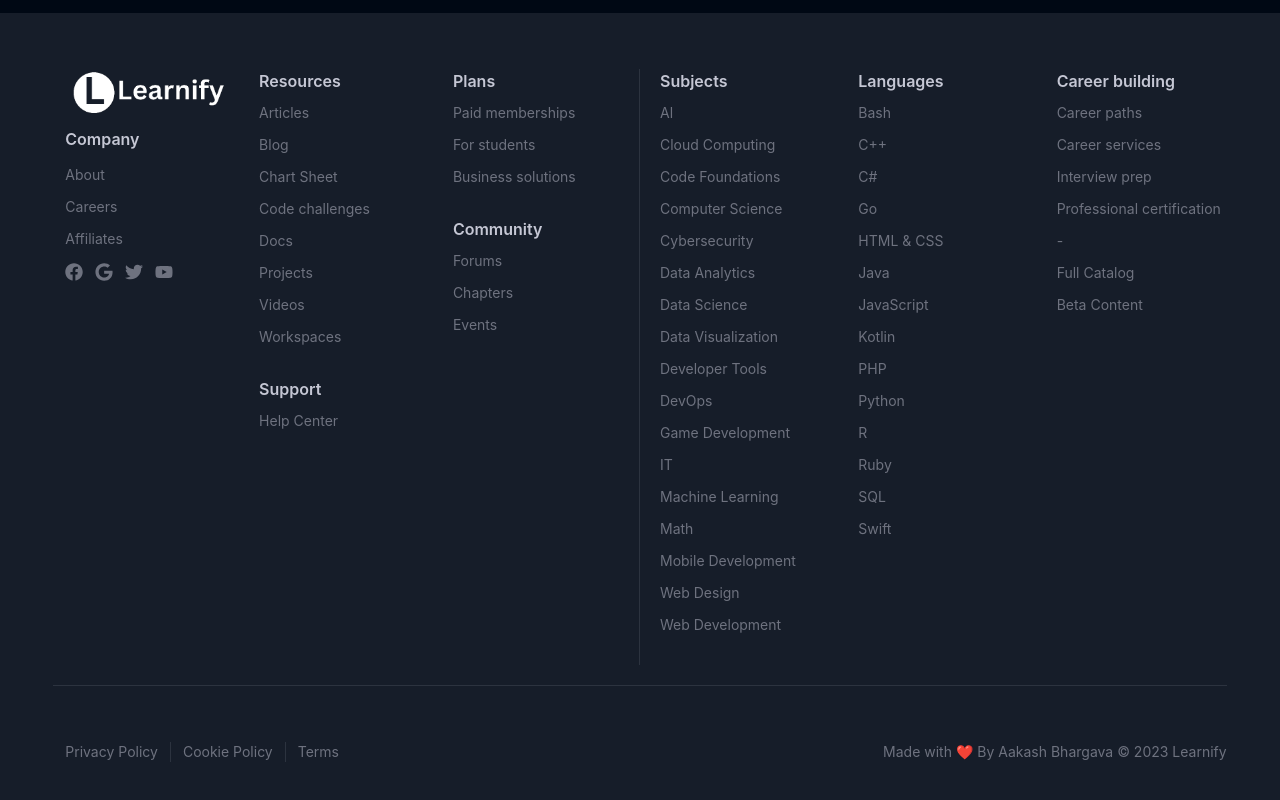
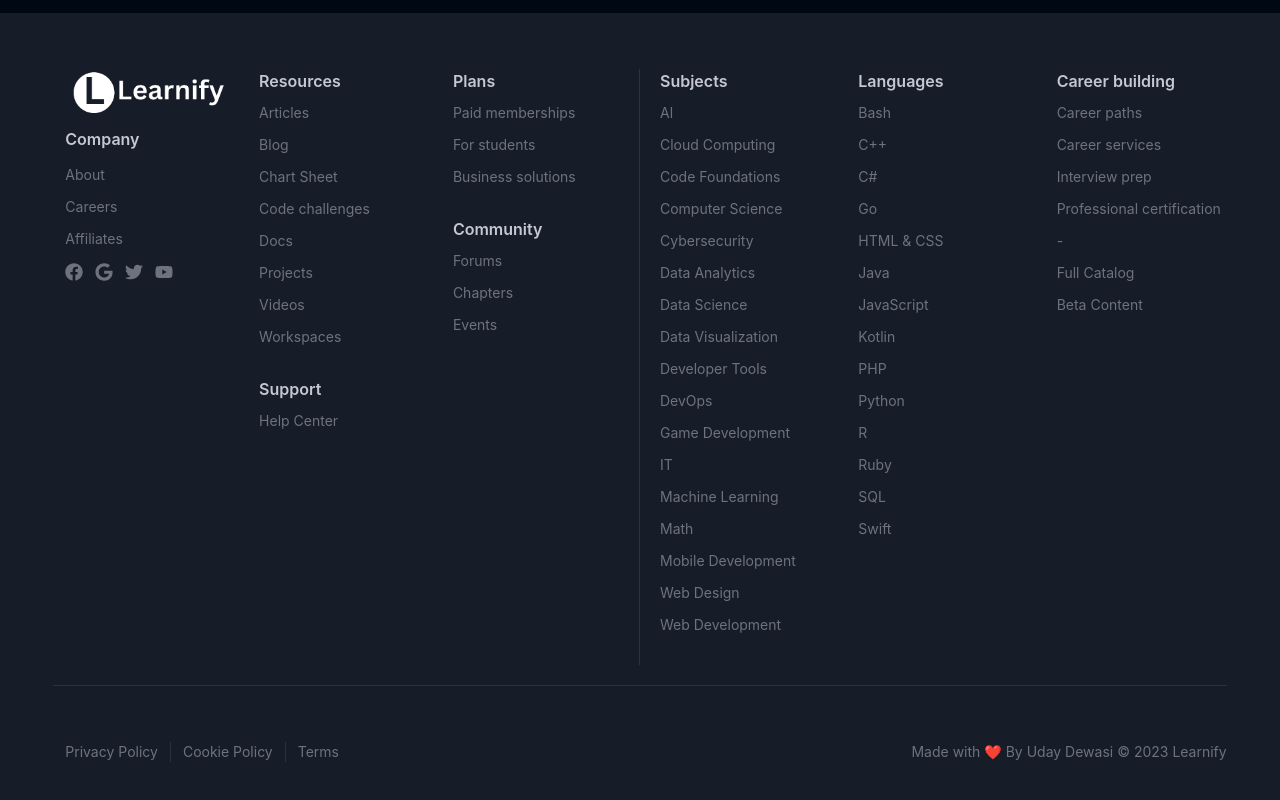
Before and after one commit to Udaydewasi/Learnify, a React (Create React App) app in the folder client/: page / in a window 1280 px wide. Shown: the part 5112-5912 px from the top of the page. Built offline with nearby package versions, Linux system fonts and the light colour scheme; no server answers.

Commit message:
Update Footer.jsx
name uday dewasi

```diff
--- a/client/src/components/Common/Footer.jsx
+++ b/client/src/components/Common/Footer.jsx
@@ -172,7 +172,7 @@
             })}
           </div>
 
-          <div className="text-center">Made with ❤️ By Aakash Bhargava © 2023 Learnify</div>
+          <div className="text-center">Made with ❤️ By Uday Dewasi © 2023 Learnify</div>
         </div>
       </div>
     </div>
```
